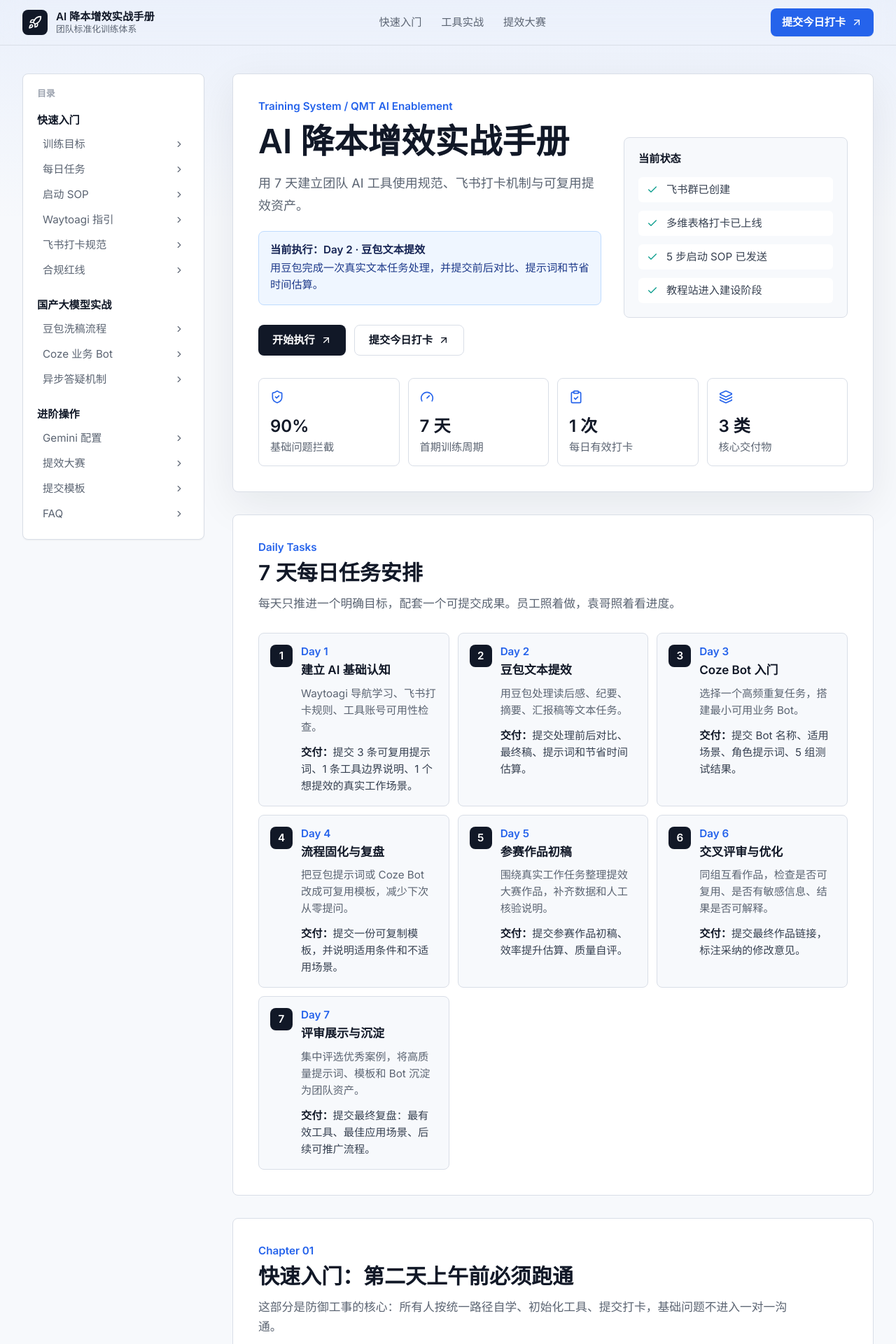
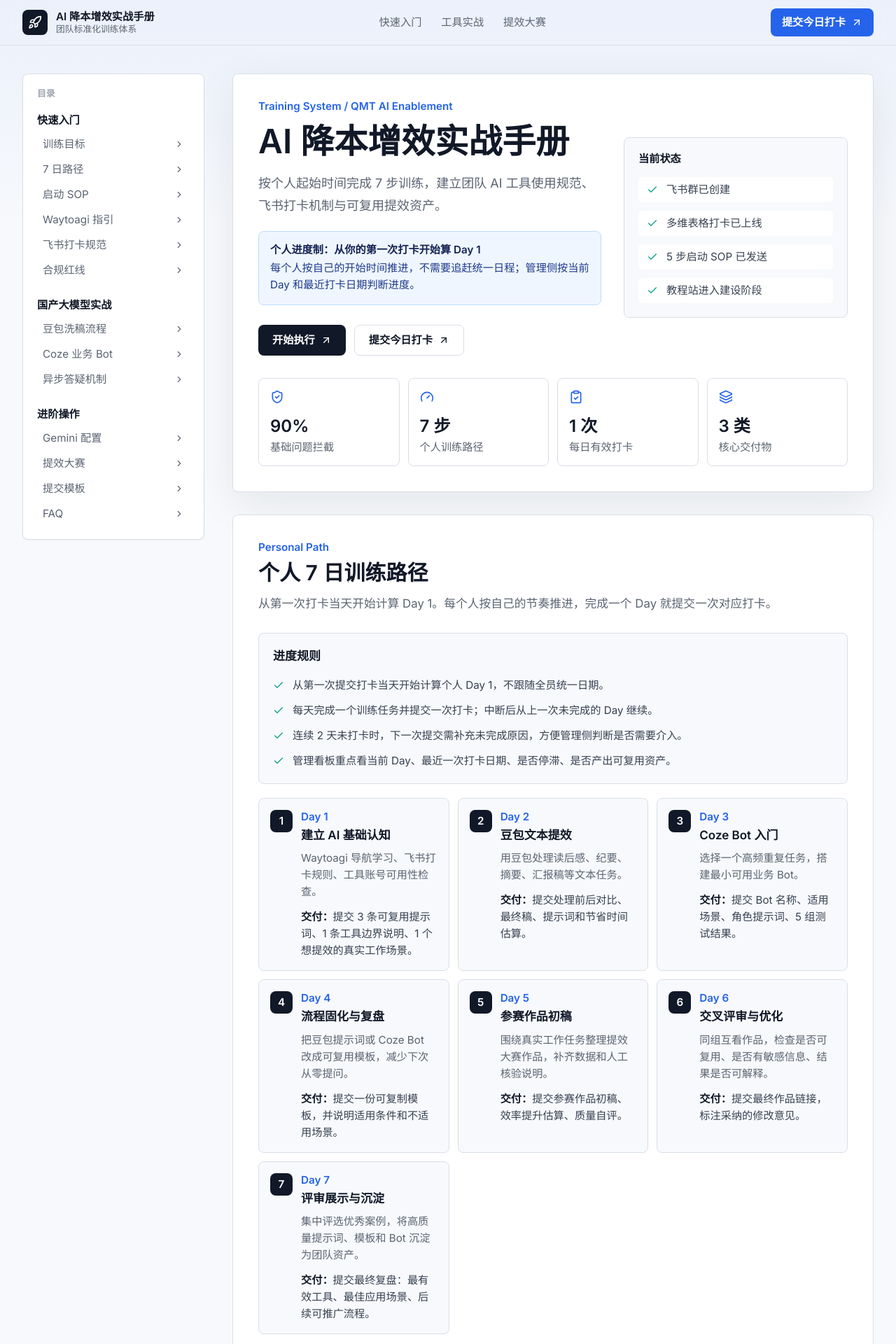
Before and after one commit to AL549984/W, a Next.js app: page / in a window 1280 px wide. Shown: the top 1920 px of the page at 70% size. Built offline with nearby package versions, Linux system fonts and the light colour scheme.

Commit message:
Switch training flow to personal progress

```diff
--- a/app/page.tsx
+++ b/app/page.tsx
@@ -11,12 +11,12 @@
   complianceRules,
   contestRules,
   cozeWorkflow,
-  currentTask,
   dailyPlan,
   doubaoWorkflow,
   faqItems,
   metrics,
   navSections,
+  progressGuidance,
   quickSteps,
   scoreRubric,
   submissionTemplate,
@@ -166,11 +166,11 @@
                   AI 降本增效实战手册
                 </h1>
                 <p className="mt-5 max-w-3xl text-lg leading-8 text-muted">
-                  用 7 天建立团队 AI 工具使用规范、飞书打卡机制与可复用提效资产。
+                  按个人起始时间完成 7 步训练，建立团队 AI 工具使用规范、飞书打卡机制与可复用提效资产。
                 </p>
                 <div className="mt-5 rounded-lg border border-blue-200 bg-blue-50 p-4">
-                  <p className="text-sm font-semibold text-blue-950">当前执行：{currentTask.day} · {currentTask.title}</p>
-                  <p className="mt-1 text-sm leading-6 text-blue-900">{currentTask.action}</p>
+                  <p className="text-sm font-semibold text-blue-950">个人进度制：从你的第一次打卡开始算 Day 1</p>
+                  <p className="mt-1 text-sm leading-6 text-blue-900">每个人按自己的开始时间推进，不需要追赶统一日程；管理侧按当前 Day 和最近打卡日期判断进度。</p>
                 </div>
                 <div className="mt-7 flex flex-wrap gap-3">
                   <a
@@ -221,10 +221,16 @@
 
           <section id="daily-plan" className="rounded-lg border border-line bg-white p-6 md:p-9">
             <SectionTitle
-              eyebrow="Daily Tasks"
-              title="7 天每日任务安排"
-              description="每天只推进一个明确目标，配套一个可提交成果。员工照着做，袁哥照着看进度。"
+              eyebrow="Personal Path"
+              title="个人 7 日训练路径"
+              description="从第一次打卡当天开始计算 Day 1。每个人按自己的节奏推进，完成一个 Day 就提交一次对应打卡。"
             />
+            <div className="mb-5 rounded-lg border border-line bg-surface p-5">
+              <h3 className="font-semibold text-ink">进度规则</h3>
+              <div className="mt-4">
+                <Checklist items={progressGuidance} />
+              </div>
+            </div>
             <div className="grid gap-3 md:grid-cols-2 xl:grid-cols-3">
               {dailyPlan.map((task, index) => (
                 <article key={task.day} className="rounded-lg border border-line bg-surface p-4">
@@ -250,8 +256,8 @@
           <section id="day-one" className="rounded-lg border border-line bg-white p-6 md:p-9">
             <SectionTitle
               eyebrow="Chapter 01"
-              title="快速入门：第二天上午前必须跑通"
-              description="这部分是防御工事的核心：所有人按统一路径自学、初始化工具、提交打卡，基础问题不进入一对一沟通。"
+              title="快速入门：个人 Day 1 必须跑通"
+              description="这部分是防御工事的核心：每个人从加入后的 Day 1 开始自学、初始化工具、提交打卡，基础问题不进入一对一沟通。"
             />
             <div className="grid gap-4 md:grid-cols-2">
               {quickSteps.map((step, index) => {
@@ -328,9 +334,10 @@
                 <h3 className="font-semibold text-ink">必填字段</h3>
                 <Checklist
                   items={[
+                    "训练进度：选择 Day 1 到 Day 7，按个人路径填写。",
                     "今日研学工具：Waytoagi、豆包、Coze、Gemini 或其他。",
                     "姓名：使用飞书人员字段，便于统计个人参与度。",
-                    "日期：每天只提交一次主记录，补充材料放在成果链接中。",
+                    "日期：每个训练日只提交一次主记录，补充材料放在成果链接中。",
                     "任务场景：说明对应真实工作任务，不接受泛泛而谈。",
                     "成果链接：文档、截图、Bot 链接或提示词模板。"
                   ]}
@@ -443,7 +450,7 @@
             <SectionTitle
               eyebrow="Competition"
               title="第一期 AI 办公生产力提效大赛"
-              description="以赛代练，把学习压力转化为可展示、可量化、可复用的成果，让管理层看到具体效率提升。"
+              description="以赛代练，把个人路径中的学习成果转化为可展示、可量化、可复用的作品。参赛按完成阶段触发，不按统一日期截止。"
             />
             <div className="grid gap-4">
               {contestRules.map((rule, index) => (
--- a/content/training.ts
+++ b/content/training.ts
@@ -26,7 +26,7 @@
     title: "快速入门",
     items: [
       { href: "#overview", label: "训练目标" },
-      { href: "#daily-plan", label: "每日任务" },
+      { href: "#daily-plan", label: "7 日路径" },
       { href: "#day-one", label: "启动 SOP" },
       { href: "#waytoagi", label: "Waytoagi 指引" },
       { href: "#checkin", label: "飞书打卡规范" },
@@ -54,16 +54,17 @@
 
 export const metrics = [
   { label: "基础问题拦截", value: "90%", icon: ShieldCheck },
-  { label: "首期训练周期", value: "7 天", icon: Gauge },
+  { label: "个人训练路径", value: "7 步", icon: Gauge },
   { label: "每日有效打卡", value: "1 次", icon: ClipboardCheck },
   { label: "核心交付物", value: "3 类", icon: Layers3 }
 ];
 
-export const currentTask = {
-  day: "Day 2",
-  title: "豆包文本提效",
-  action: "用豆包完成一次真实文本任务处理，并提交前后对比、提示词和节省时间估算。"
-};
+export const progressGuidance = [
+  "从第一次提交打卡当天开始计算个人 Day 1，不跟随全员统一日期。",
+  "每天完成一个训练任务并提交一次打卡；中断后从上一次未完成的 Day 继续。",
+  "连续 2 天未打卡时，下一次提交需补充未完成原因，方便管理侧判断是否需要介入。",
+  "管理看板重点看当前 Day、最近一次打卡日期、是否停滞、是否产出可复用资产。"
+];
 
 export const quickSteps = [
   {
@@ -83,7 +84,7 @@
   },
   {
     title: "每日表单打卡",
-    detail: "通过飞书多维表格【AI 学习与实战每日打卡】提交工具、姓名、日期和成果链接。",
+    detail: "通过飞书多维表格【AI 学习与实战每日打卡】提交训练进度、工具、姓名、日期和成果链接。",
     icon: ClipboardCheck
   },
   {
@@ -192,7 +193,7 @@
   },
   {
     title: "管理节奏",
-    detail: "第 1 天发布赛题，第 3 天中期榜单，第 6 天截止提交，第 7 天线上评审与公布优秀案例。"
+    detail: "完成 Day 1-Day 5 后可提交参赛初稿；完成 Day 6 后提交最终作品；完成 Day 7 后进入优秀案例沉淀。"
   }
 ];
 
```
Also changed, not shown: 1 other file (tests, documents, lock files or other folders).
